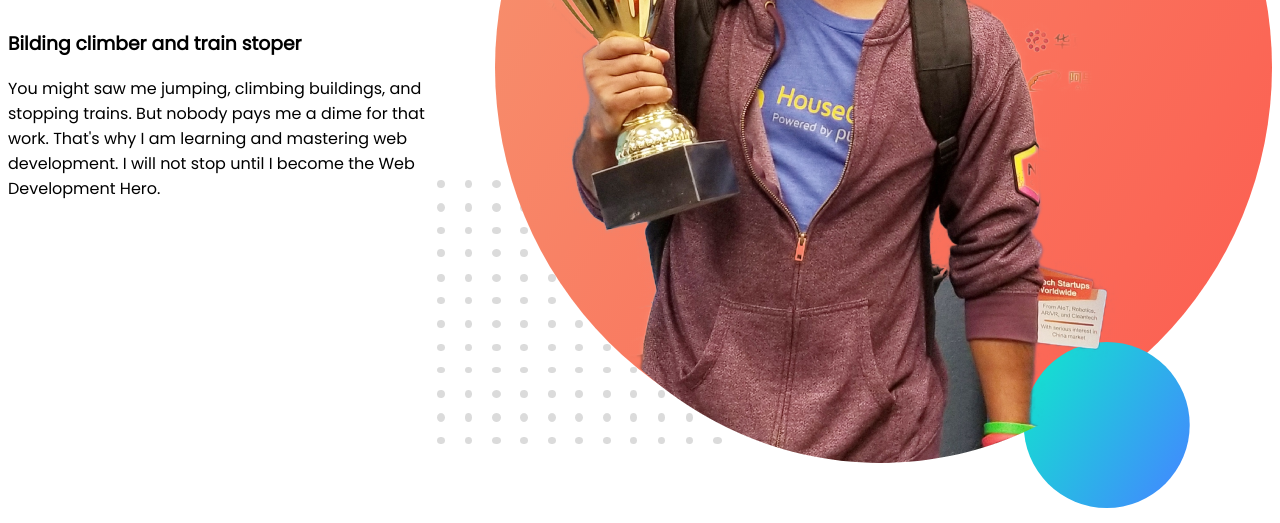
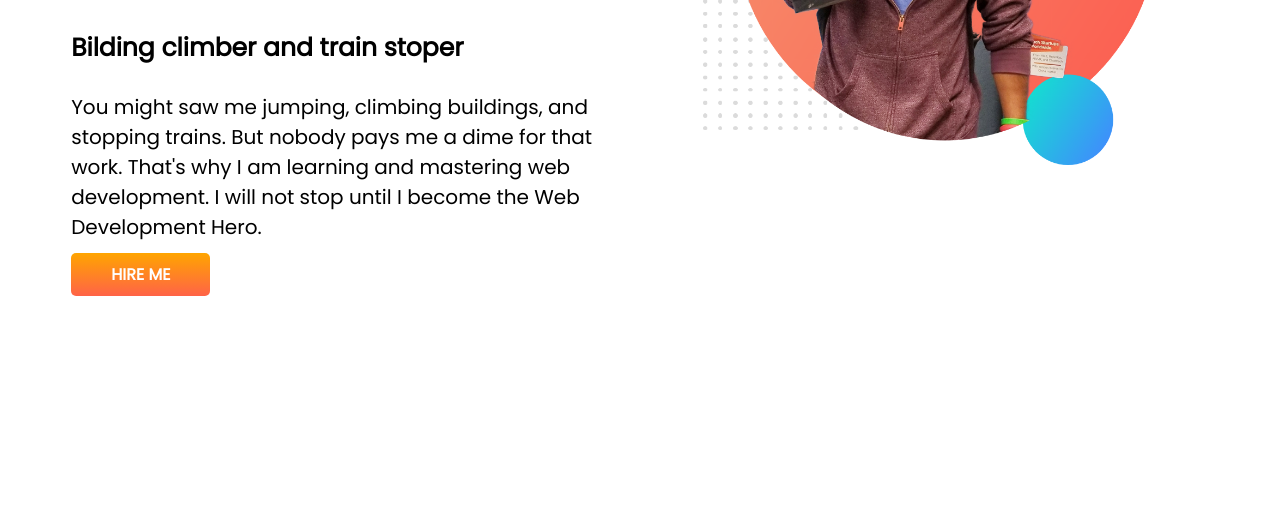
Before and after one commit to Sarowar-h/Developer-portfolio, a plain HTML site: page index.html in a window 1280 px wide. Shown: the part 329-852 px from the top of the page. After the commit the page ends 800 px from the top, so only its background shows below. Drawn offline with Linux system fonts and the light colour scheme.

Commit message:
link added

```diff
--- a/index.html
+++ b/index.html
@@ -12,13 +12,14 @@
 </head>
 <body>
 <section>
-    <div>
+    <div class="half-width">
         <h1>Welcome to</h1>
         <h1><span class="orange-color">Jhanker Mahabub</span> world</h1>
         <h3>Bilding climber and train stoper</h3>
         <p>You might saw me jumping, climbing buildings, and stopping trains. But nobody pays me a dime for that work. That's why I am learning and mastering web development. I will not stop until I become the Web Development Hero.</p>
+        <a class="link-button" target="_blank" href="https://www.linkedin.com/in/sarowar-hossain-657190215/"> HIRE ME</a>
     </div>
-        <div>
+        <div class="half-width">
             <img src="images/jhankar.png" alt="">
         </div>
 </section>
--- a/style.css
+++ b/style.css
@@ -3,6 +3,9 @@ body{
 }
 h1{
     font-size: 50px;
+}
+h3{
+    font-size: 25px;
 }
 .orange-color{
     color: rgb(255, 166, 0);
@@ -10,3 +13,22 @@ h1{
 section{
     display: flex;
 }
+p{
+    font-size: 20px;
+}
+.half-width{
+    width: 50%;
+    padding-left: 5%;
+}
+.half-width img{
+    width: 80%;
+    margin-top: 6%;
+}
+.link-button{
+    color: white;
+    font-weight: 700;
+    text-decoration: none;
+    background-image: linear-gradient(orange,tomato );
+    padding: 10px 40px;
+    border-radius: 5px;
+}
```
